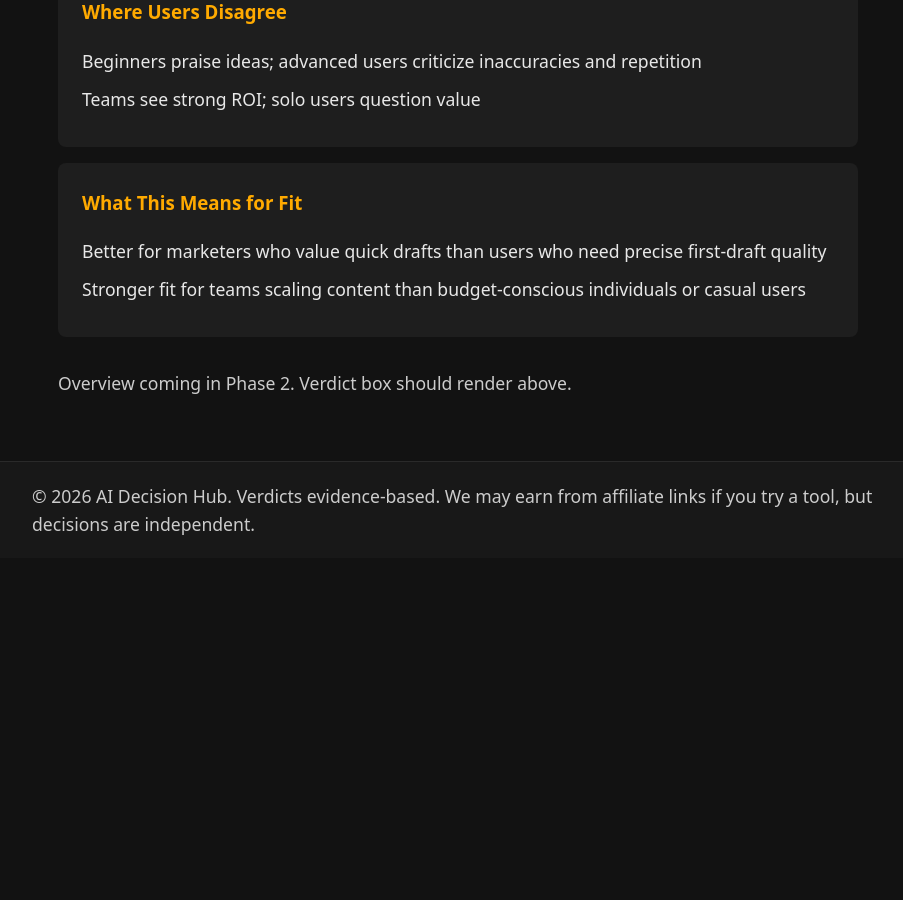
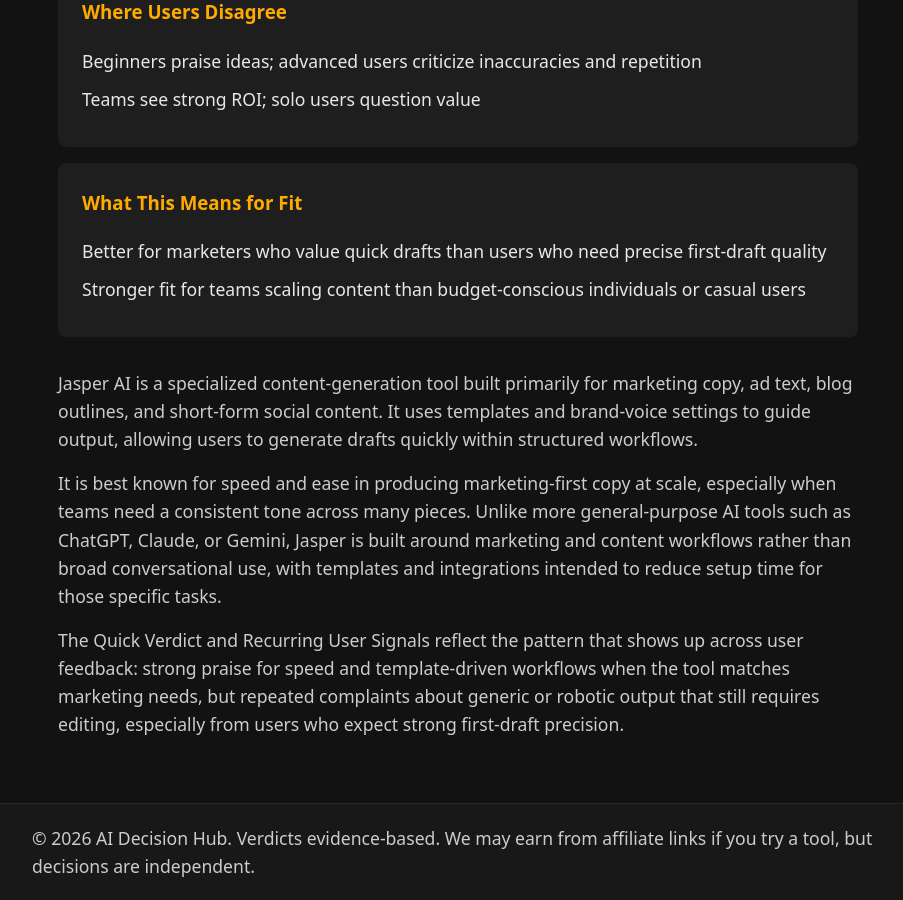
Before and after one commit to toddfromstatefarm-debug/AI-WIKI, a Jekyll site: the page built from tools/jasper-ai.md, in a window 1280 px wide and 900 px high, scrolled down 1370 px. Shown: the whole window, without its empty margins (182-1085 px from the left). Built offline with Jekyll 4.4.1, drawn with Linux system fonts in a browser that asks for light colours; before the commit the page ends 1928 px from its top, so only the background shows below that.

Commit message:
Phase 2 polish: add Jasper overview

```diff
--- a/tools/jasper-ai.md
+++ b/tools/jasper-ai.md
@@ -56,4 +56,8 @@
     fit_implication: "Stronger fit for teams scaling content than budget-conscious individuals or casual users"
 ---
 
-Overview coming in Phase 2. Verdict box should render above.
+Jasper AI is a specialized content-generation tool built primarily for marketing copy, ad text, blog outlines, and short-form social content. It uses templates and brand-voice settings to guide output, allowing users to generate drafts quickly within structured workflows.
+
+It is best known for speed and ease in producing marketing-first copy at scale, especially when teams need a consistent tone across many pieces. Unlike more general-purpose AI tools such as ChatGPT, Claude, or Gemini, Jasper is built around marketing and content workflows rather than broad conversational use, with templates and integrations intended to reduce setup time for those specific tasks.
+
+The Quick Verdict and Recurring User Signals reflect the pattern that shows up across user feedback: strong praise for speed and template-driven workflows when the tool matches marketing needs, but repeated complaints about generic or robotic output that still requires editing, especially from users who expect strong first-draft precision.
```
